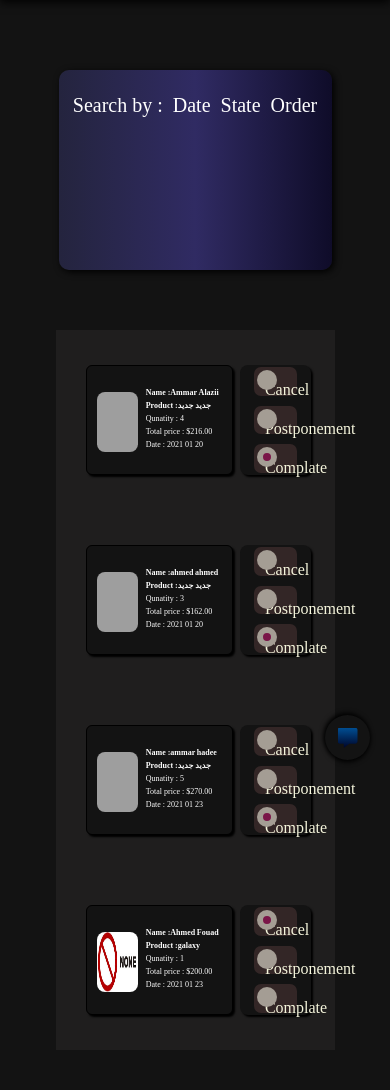
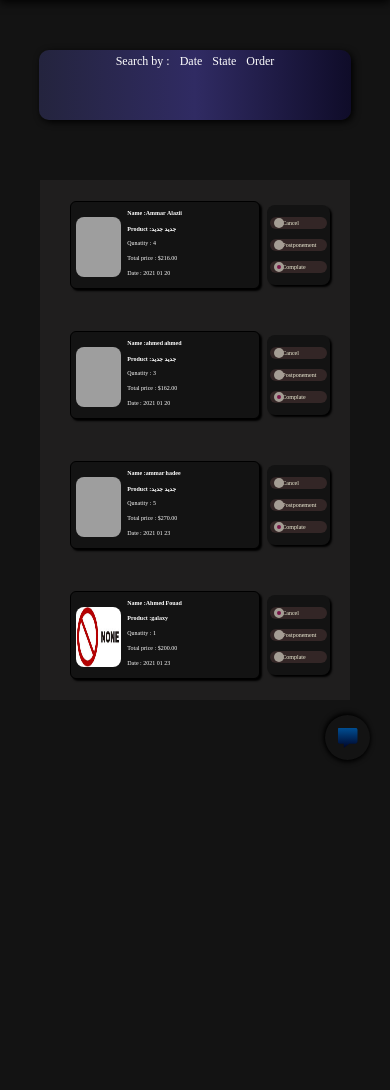
Before and after one commit to ammaralazie/CRM_for_sales_company, a Django app: page /Order_Manage/ in a window 390 px wide. Shown: the part 64-1154 px from the top of the page. After the commit the page ends 825 px from the top, so only its background shows below. Run offline with Django 3.2, Linux system fonts and the light colour scheme; a user stored in the database is signed in; data comes from the database, SQL or seed files in the repository; both versions use the stored data as it was after the commit; some libraries are stand-ins or nearby versions; grey boxes are pictures that could not be loaded.

Commit message:
update on box search order managements

```diff
--- /dev/null
+++ b/static/css/mobile_search_management.css
@@ -0,0 +1,185 @@
+@media screen and (max-width:1048px){
+
+    .search_filter {
+        margin-top: 50px;
+        height: 120px;
+
+    }
+    .filter_form form {
+        perspective: 500px;
+    }
+    input[name=filter_searcg] {
+        font-size: 17px;
+    }
+
+    .filter_form button[type=submit] {
+        top: 27%;
+        font-size: 25px;
+    }
+
+    .cover {
+        width: 100%;
+        height: 130px;
+    }
+    .cover a {
+        width: 100%;
+        height: 100%;
+    }
+
+.cover a .card {
+    padding: 5px;
+}
+.info_product h3, .info_product h5, .info_product p {
+    font-size: 12px;
+    height: 16px;
+}
+.image {
+    width: 100px;
+    height: 76px;
+}
+
+
+.cancel, .complat, .Postponement {
+    height: 26%;
+    font-size: 12px;
+    width: 72%;
+}
+
+.cancell.checkmark {
+    border: 3.1px solid #a49d94;
+    background-color: rgb(122 21 72);
+    padding: 0px;
+}
+
+.Postponementt.checkmark {
+    border: 3.1px solid #a49d94;
+    background-color: rgb(122 21 72);
+    padding: 0px;
+}
+
+.complatt.checkmark {
+    border: 3.1px solid #a49d94;
+    background-color: rgb(122 21 72);
+    padding: 0px;
+}
+
+.cancell, .Postponementt, .complatt {
+    width: 13px;
+    height: 13px;
+}
+
+.info_product {
+padding: 0;
+}
+
+}/*mwdia 1030px*/
+
+
+@media screen and (max-width:770px){
+    .filter_wepper p {
+        font-size: 15px;
+    }
+    .search_filter {
+        height: 100px;
+
+    }
+    .filter_form form {
+        perspective: 500px;
+    }
+    input[name=filter_searcg] {
+        font-size: 17px;
+    }
+
+    .filter_form button[type=submit] {
+        top: 27%;
+        font-size: 25px;
+    }
+
+.cancel, .complat, .Postponement {
+    font-size: 8px;
+}
+.info_product{
+    margin-top: 5px;
+}
+.info_product h3, .info_product h5, .info_product p {
+    font-size: 8px;
+    height: 15px;
+}
+.image {
+    width: 90px;
+    height: 70px;
+}
+.cancell, .Postponementt, .complatt {
+    width: 10px;
+    height: 10px;
+}
+}/*mwdia 770px*/
+
+
+
+
+@media screen and (max-width:495px){
+
+    .filter_wepper p {
+        font-size: 12px;
+    }
+    .search_filter {
+        height: 70px;
+        width: 80%;
+        padding-bottom: 5px;
+    }
+    .filter_form form {
+        perspective: 90px;
+    }
+    input[name=filter_searcg] {
+        font-size: 15px;
+    }
+
+    .filter_form button[type=submit] {
+        top: 19%;
+        font-size: 16px;
+    }
+
+    .cancel, .complat, .Postponement {
+        font-size: 6px;
+        height: 15%;
+        width: 90%;
+    }
+    .info_product{
+        margin-top: 5px;
+    }
+    .info_product h3, .info_product h5, .info_product p {
+        font-size: 6px;
+        height: 15px;
+    }
+    .image {
+        width: 65px;
+        height: 60px;
+    }
+    .cancell, .Postponementt, .complatt {
+        width: 10px;
+        height: 10px;
+    }
+    }/*mwdia 495px*/
+
+
+    @media screen and (max-width: 770px){
+    input[name=filter_searcg] {
+        font-size: 12px;
+    }
+
+    .filter_form form {
+        perspective: 300px;
+    }
+}
+
+
+@media screen and (max-width: 355px){
+    input[name=filter_searcg] {
+        font-size: 8px;
+    }
+
+    .filter_form form {
+        perspective: 30px;
+    }
+}
--- a/template/home_template/ordersmanagement.html
+++ b/template/home_template/ordersmanagement.html
@@ -4,6 +4,7 @@
 <link rel="stylesheet" href="{% static 'css/managementorder.css' %}">
 <link rel="stylesheet" href="{% static 'css/managementorder22.css' %}">
 <link rel="stylesheet" href="{% static 'css/mobile_management.css' %}">
+<link rel="stylesheet" href="{% static 'css/mobile_search_management.css' %}">
 {% endblock head %}
 {% block title %}
 Management Order
```
Also changed, not shown: db.sqlite3.
